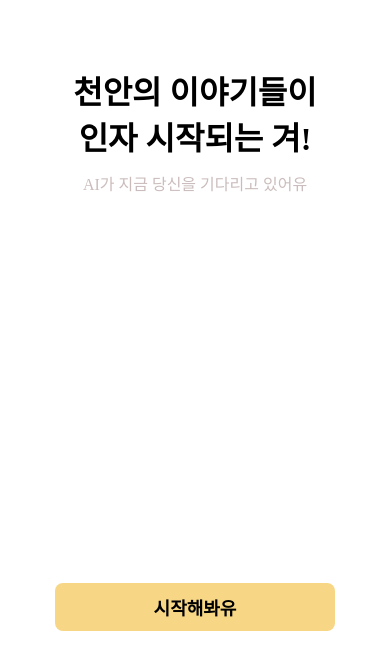
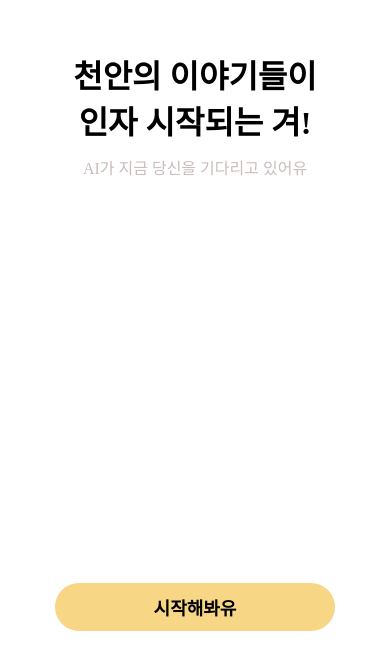
Before and after one commit to bs-likelion-hackathon-2025/Frontend, a React (Vite) app: page / in a window 390 px wide. Shown: the part 161-830 px from the top of the page. Built offline with nearby package versions, Linux system fonts and the light colour scheme.

Commit message:
Chore: 모바일 환경 초기 세팅 및 컴포넌트 분리, 페이지별 폴더 구조 구성

```diff
--- a/src/css/Common.css
+++ b/src/css/Common.css
@@ -16,7 +16,7 @@
   flex-direction: column;
   gap: 12px;
   text-align: center;
-  margin-top: 13rem;
+  margin-top: 12rem;
 }
 
 /*  Buttons */
@@ -26,12 +26,13 @@ button {
   justify-content: center;
   align-items: center;
   border: none;
-  border-radius: 8px;
+  border-radius: 25px;
   height: 48px;
   cursor: pointer;
   background-color: #f7d685;
   margin-top: auto;
   margin-bottom: 2rem;
+  color: black;
 }
 
 .btn-sm {
```
